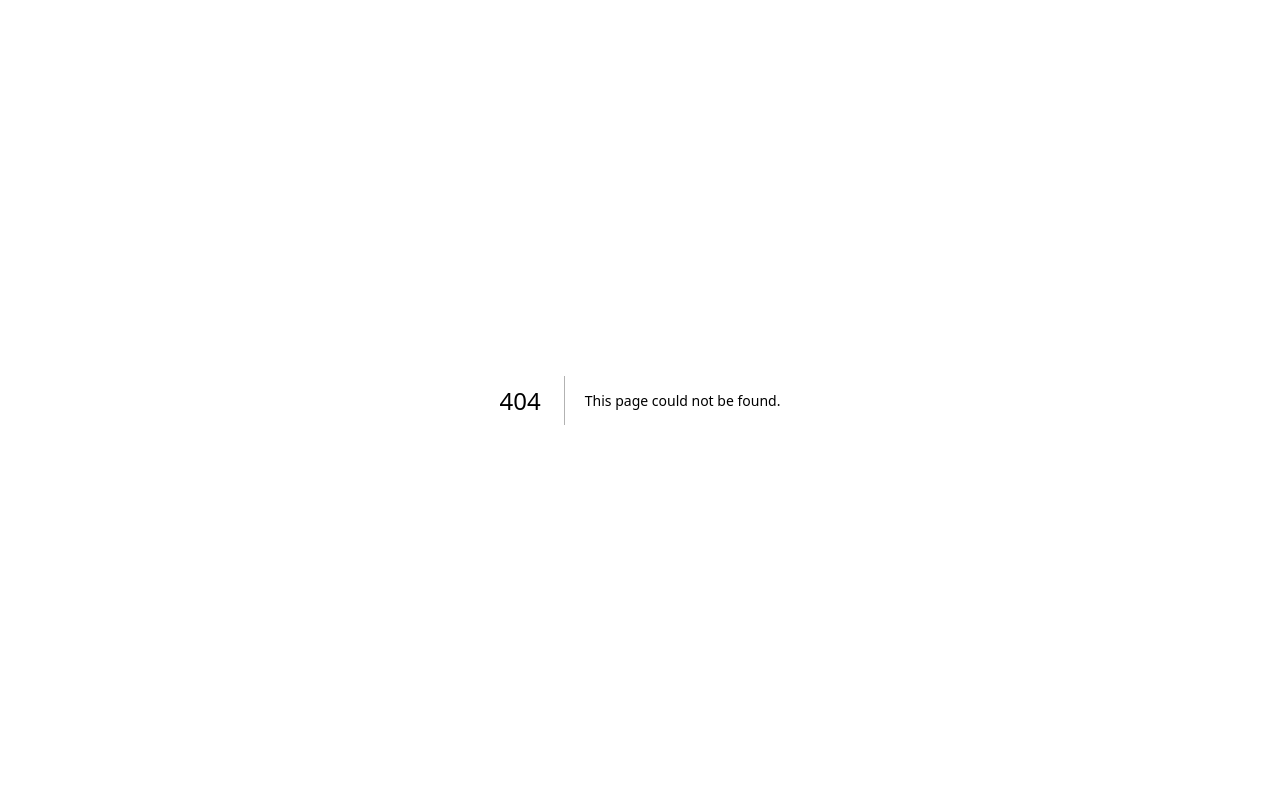
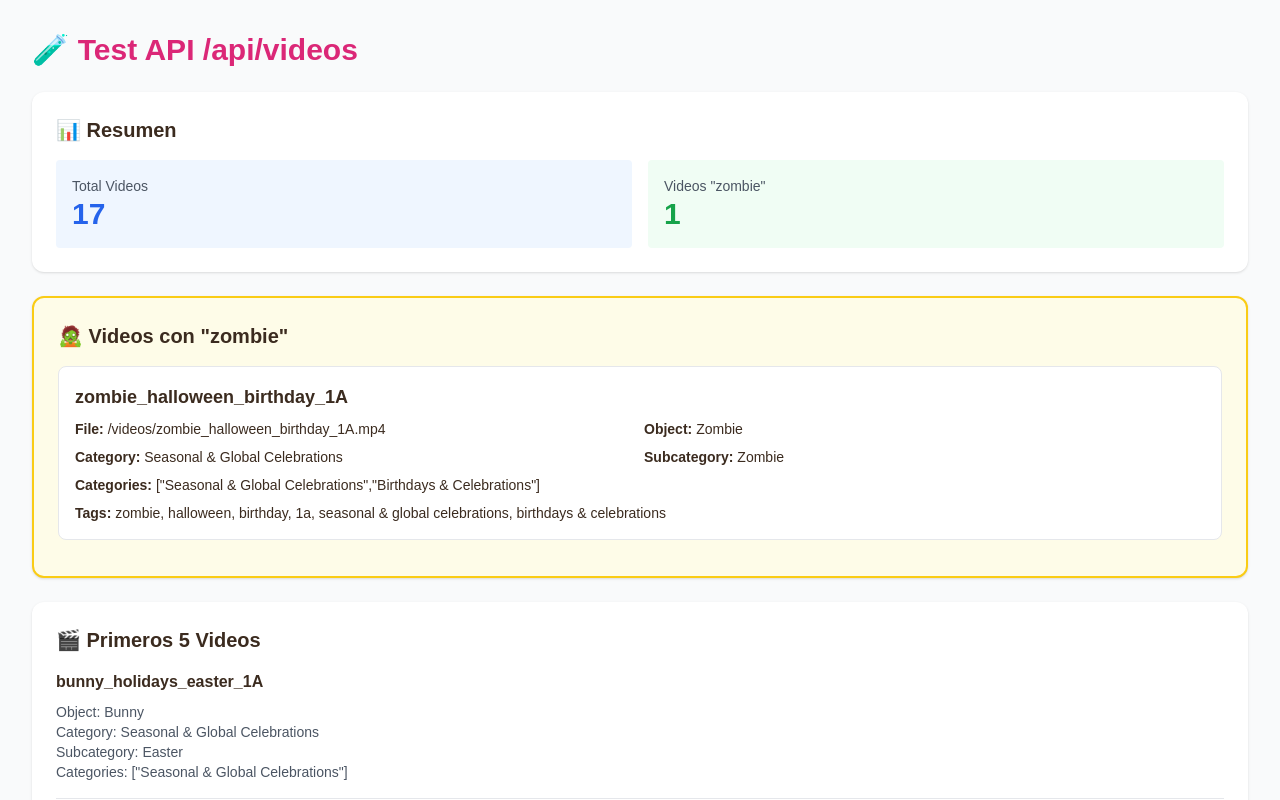
Before and after one commit to everwishhq-commits/EverWish, a Next.js app: page /test-api in a window 1280 px wide. Before the commit this address had no page. Shown: the top 800 px of the page. Built offline with nearby package versions, Linux system fonts and the light colour scheme.

Commit message:
Create page.js

```diff
--- /dev/null
+++ b/app/test-api/page.js
@@ -0,0 +1,159 @@
+"use client";
+import { useEffect, useState } from "react";
+
+export default function TestAPIPage() {
+  const [data, setData] = useState(null);
+  const [error, setError] = useState(null);
+  const [loading, setLoading] = useState(true);
+
+  useEffect(() => {
+    async function test() {
+      try {
+        console.log("🔍 Probando /api/videos...");
+        const res = await fetch("/api/videos", { cache: "no-store" });
+
+        if (!res.ok) {
+          throw new Error(`HTTP ${res.status}: ${res.statusText}`);
+        }
+
+        const json = await res.json();
+        console.log("✅ Respuesta recibida:", json);
+        setData(json);
+      } catch (err) {
+        console.error("❌ Error:", err);
+        setError(err.message);
+      } finally {
+        setLoading(false);
+      }
+    }
+    test();
+  }, []);
+
+  if (loading) return <div className="p-8">⏳ Loading...</div>;
+
+  if (error) {
+    return (
+      <div className="p-8 bg-red-50">
+        <h1 className="text-2xl font-bold text-red-600 mb-4">❌ Error</h1>
+        <p className="text-red-800 mb-4">{error}</p>
+        <p className="text-sm text-gray-600">
+          El API /api/videos no está funcionando. Posibles causas:
+        </p>
+        <ul className="list-disc ml-6 text-sm text-gray-600">
+          <li>El archivo route.js no se subió a GitHub</li>
+          <li>Vercel no lo desplegó correctamente</li>
+          <li>Hay un error de sintaxis en el archivo</li>
+        </ul>
+      </div>
+    );
+  }
+
+  const videos = data?.videos || [];
+  const zombieVideos = videos.filter(v =>
+    v.name?.toLowerCase().includes("zombie") ||
+    v.object?.toLowerCase().includes("zombie") ||
+    v.tags?.some(t => t.includes("zombie"))
+  );
+
+  return (
+    <div className="p-8 bg-gray-50 min-h-screen">
+      <h1 className="text-3xl font-bold mb-6 text-pink-600">
+        🧪 Test API /api/videos
+      </h1>
+
+      {/* Resumen */}
+      <div className="bg-white rounded-xl p-6 shadow mb-6">
+        <h2 className="text-xl font-semibold mb-4">📊 Resumen</h2>
+        <div className="grid grid-cols-2 gap-4">
+          <div className="bg-blue-50 p-4 rounded">
+            <p className="text-sm text-gray-600">Total Videos</p>
+            <p className="text-3xl font-bold text-blue-600">{videos.length}</p>
+          </div>
+          <div className="bg-green-50 p-4 rounded">
+            <p className="text-sm text-gray-600">Videos "zombie"</p>
+            <p className="text-3xl font-bold text-green-600">{zombieVideos.length}</p>
+          </div>
+        </div>
+      </div>
+
+      {/* Videos de Zombie */}
+      {zombieVideos.length > 0 && (
+        <div className="bg-yellow-50 rounded-xl p-6 shadow mb-6 border-2 border-yellow-400">
+          <h2 className="text-xl font-semibold mb-4">🧟 Videos con "zombie"</h2>
+          {zombieVideos.map((v, i) => (
+            <div key={i} className="bg-white p-4 rounded-lg mb-3 border">
+              <h3 className="font-bold text-lg mb-2">{v.name}</h3>
+              <div className="grid grid-cols-2 gap-2 text-sm">
+                <p><strong>File:</strong> {v.file}</p>
+                <p><strong>Object:</strong> {v.object}</p>
+                <p><strong>Category:</strong> {v.category}</p>
+                <p><strong>Subcategory:</strong> {v.subcategory}</p>
+                <p className="col-span-2">
+                  <strong>Categories:</strong> {JSON.stringify(v.categories)}
+                </p>
+                <p className="col-span-2">
+                  <strong>Tags:</strong> {v.tags?.join(", ")}
+                </p>
+              </div>
+            </div>
+          ))}
+        </div>
+      )}
+
+      {/* Primeros 5 videos */}
+      <div className="bg-white rounded-xl p-6 shadow mb-6">
+        <h2 className="text-xl font-semibold mb-4">🎬 Primeros 5 Videos</h2>
+        {videos.length === 0 ? (
+          <p className="text-red-600">❌ No hay videos. El API no está leyendo la carpeta.</p>
+        ) : (
+          videos.slice(0, 5).map((v, i) => (
+            <div key={i} className="border-b pb-4 mb-4 last:border-0">
+              <h3 className="font-bold">{v.name}</h3>
+              <div className="text-sm text-gray-600 mt-2">
+                <p>Object: {v.object}</p>
+                <p>Category: {v.category}</p>
+                <p>Subcategory: {v.subcategory}</p>
+                <p>Categories: {JSON.stringify(v.categories)}</p>
+              </div>
+            </div>
+          ))
+        )}
+      </div>
+
+      {/* Todas las categorías detectadas */}
+      <div className="bg-white rounded-xl p-6 shadow">
+        <h2 className="text-xl font-semibold mb-4">📂 Categorías Detectadas</h2>
+        {(() => {
+          const cats = new Set();
+          videos.forEach(v => {
+            if (v.categories) {
+              v.categories.forEach(c => cats.add(c));
+            } else if (v.category) {
+              cats.add(v.category);
+            }
+          });
+
+          return [...cats].length > 0 ? (
+            <div className="flex flex-wrap gap-2">
+              {[...cats].map((cat, i) => (
+                <span key={i} className="bg-pink-100 text-pink-700 px-3 py-1 rounded-full text-sm">
+                  {cat}
+                </span>
+              ))}
+            </div>
+          ) : (
+            <p className="text-gray-500">No se detectaron categorías</p>
+          );
+        })()}
+      </div>
+
+      {/* JSON Raw */}
+      <div className="bg-white rounded-xl p-6 shadow mt-6">
+        <h2 className="text-xl font-semibold mb-4">📄 JSON Completo</h2>
+        <pre className="bg-gray-100 p-4 rounded overflow-x-auto text-xs max-h-96">
+          {JSON.stringify(data, null, 2)}
+        </pre>
+      </div>
+    </div>
+  );
+}
```
